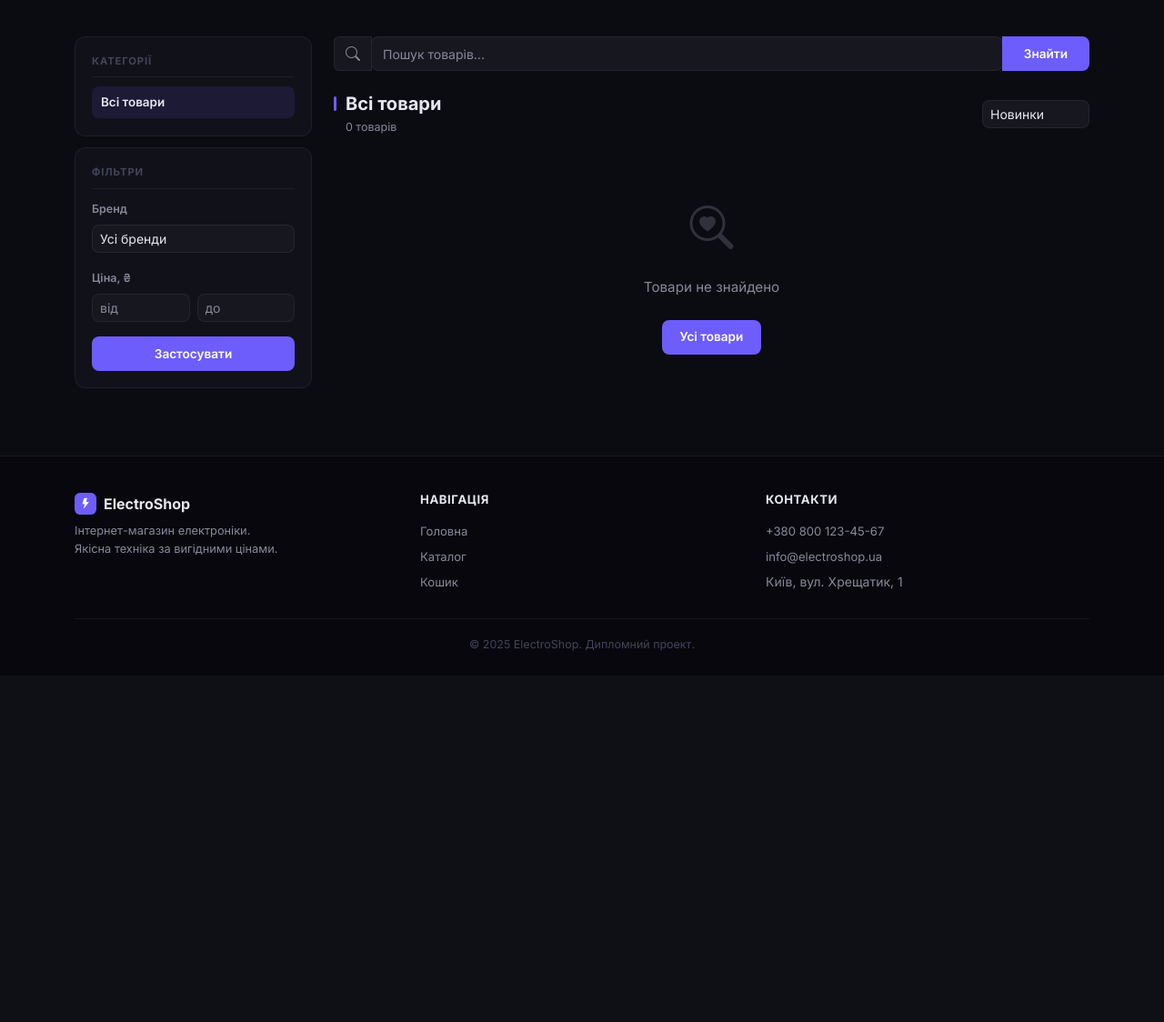
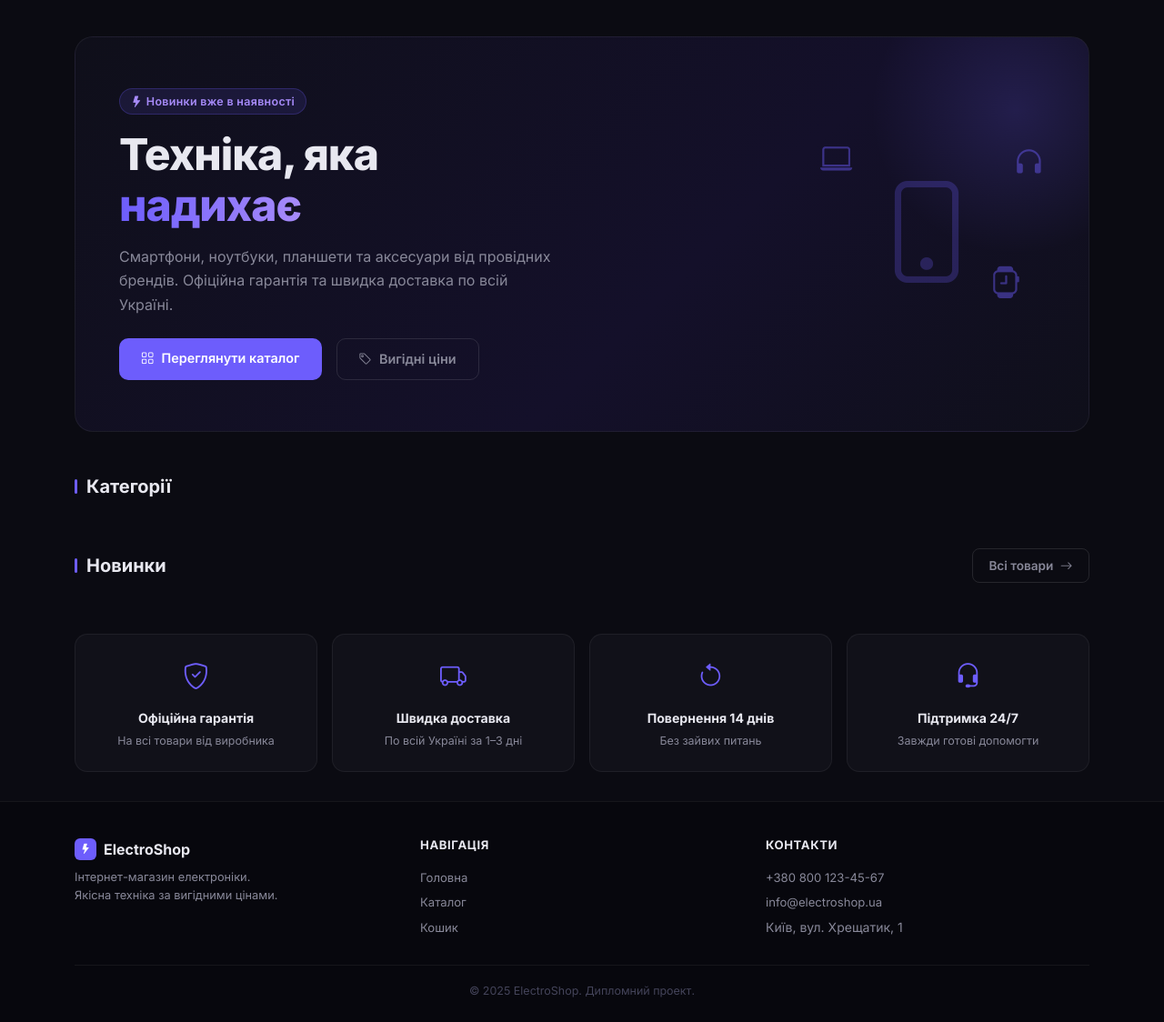
Before and after one commit to VVdev228/ElectroShop, a Django app: page / in a window 1280 px wide. Shown: the part 57-1181 px from the top of the page at 91% size. Before the commit the page ends 773 px from the top, so only its background shows below. Run offline with Django 5.2, Linux system fonts and the light colour scheme; data that the repository does not hold is empty.

Commit message:
Додати головну сторінку, зміну пароля, характеристики товарів та мерж кошика
- Головна сторінка (templates/home.html): hero-банер, категорії з іконками,
  8 новинок, блок переваг; home_view у catalog/views.py
- Зміна пароля: CustomPasswordChangeForm, password_change_view, URL
  /users/password-change/, шаблон password_change.html, кнопка в профілі
- Характеристики товарів: JSONField specs у Product, міграція 0004,
  детальна таблиця в product_detail.html; заповнено для 19 товарів
- Мерж кошика: saved_cart JSONField у CustomUser (міграція 0003),
  cart_signals.py — збереження при logout та злиття при login
- Виправлено verbose_name у orders/models.py (рос. → укр.)

Co-Authored-By: Claude Sonnet 4.6 <noreply@anthropic.com>

```diff
--- a/catalog/models.py
+++ b/catalog/models.py
@@ -137,6 +137,12 @@ class Product(models.Model):
         blank=True,
         verbose_name='Изображение',
     )
+    specs = models.JSONField(
+        default=dict,
+        blank=True,
+        verbose_name='Характеристики',
+        help_text='Словник "назва": "значення", наприклад: {"Дисплей": "6.1 OLED"}',
+    )
     available = models.BooleanField(
         default=True,
         verbose_name='Доступен',
--- a/catalog/templates/catalog/product_detail.html
+++ b/catalog/templates/catalog/product_detail.html
@@ -116,10 +116,13 @@
 
                 <hr class="my-4">
                 <h5 class="fw-semibold mb-3">Характеристики</h5>
-                <table class="table table-sm">
+                <table class="table table-sm specs-table">
                     <tr><td class="text-muted">Категорія</td><td class="fw-semibold">{{ product.category.name }}</td></tr>
                     <tr><td class="text-muted">Бренд</td><td class="fw-semibold">{{ product.brand.name }}</td></tr>
                     <tr><td class="text-muted">Артикул</td><td class="fw-semibold">{{ product.sku }}</td></tr>
+                    {% for key, value in product.specs.items %}
+                    <tr><td class="text-muted">{{ key }}</td><td class="fw-semibold">{{ value }}</td></tr>
+                    {% endfor %}
                 </table>
             </div>
         </div>
--- a/catalog/views.py
+++ b/catalog/views.py
@@ -23,6 +23,26 @@ def _build_categories_with_brands():
         brands_list = sorted(cat_brands_map.get(cat.id, {}).values(), key=lambda b: b.name)
         result.append((cat, brands_list))
     return result
+
+
+CATEGORY_ICONS = {
+    'smartfony':  'bi-phone',
+    'noutbuki':   'bi-laptop',
+    'planshety':  'bi-tablet',
+    'navushniki': 'bi-headphones',
+    'aksesuary':  'bi-plug',
+}
+
+
+def home_view(request):
+    """Головна сторінка з hero-банером та підбіркою товарів."""
+    featured = Product.objects.filter(available=True).select_related('category', 'brand').order_by('-created_at')[:8]
+    categories = Category.objects.all()
+    categories_with_icons = [(c, CATEGORY_ICONS.get(c.slug, 'bi-grid')) for c in categories]
+    return render(request, 'home.html', {
+        'featured': featured,
+        'categories_with_icons': categories_with_icons,
+    })
 
 
 def product_list(request, category_slug=None):
--- a/config/urls.py
+++ b/config/urls.py
@@ -8,11 +8,11 @@ from django.urls import path, include
 from django.conf import settings
 from django.conf.urls.static import static
 
-from catalog.views import product_list
+from catalog.views import home_view
 
 urlpatterns = [
     path('admin/', admin.site.urls),
-    path('', product_list, name='home'),             # Главная = каталог
+    path('', home_view, name='home'),
     path('catalog/', include('catalog.urls')),         # Каталог товаров
     path('orders/', include('orders.urls')),           # Заказы и корзина
     path('users/', include('users.urls')),             # Авторизация
--- a/orders/apps.py
+++ b/orders/apps.py
@@ -16,4 +16,5 @@ class OrdersConfig(AppConfig):
         Сигналы будут созданы на Шаге 5 для автоматического
         списания товара со склада при оформлении заказа.
         """
-        import orders.signals  # noqa: F401
+        import orders.signals      # noqa: F401
+        import orders.cart_signals  # noqa: F401
--- /dev/null
+++ b/templates/home.html
@@ -0,0 +1,284 @@
+{% extends "base.html" %}
+
+{% block title %}ElectroShop — Інтернет-магазин електроніки{% endblock %}
+
+{% block content %}
+<div class="animate-in">
+
+    {# ─── HERO ─────────────────────────────────────────────────── #}
+    <div class="hero-section mb-5">
+        <div class="hero-inner">
+            <div class="row align-items-center">
+                <div class="col-lg-7">
+                    <div class="hero-badge mb-3">
+                        <i class="bi bi-lightning-fill me-1"></i> Новинки вже в наявності
+                    </div>
+                    <h1 class="hero-title">
+                        Техніка, яка<br>
+                        <span class="hero-accent">надихає</span>
+                    </h1>
+                    <p class="hero-sub">
+                        Смартфони, ноутбуки, планшети та аксесуари від провідних брендів.
+                        Офіційна гарантія та швидка доставка по всій Україні.
+                    </p>
+                    <div class="d-flex flex-wrap gap-3 mt-4">
+                        <a href="{% url 'catalog:product_list' %}" class="btn btn-es-primary btn-lg-hero">
+                            <i class="bi bi-grid me-2"></i>Переглянути каталог
+                        </a>
+                        <a href="{% url 'catalog:product_list' %}?sort=price_asc" class="btn btn-es-outline btn-lg-hero">
+                            <i class="bi bi-tag me-2"></i>Вигідні ціни
+                        </a>
+                    </div>
+                </div>
+                <div class="col-lg-5 d-none d-lg-flex justify-content-end">
+                    <div class="hero-art">
+                        <i class="bi bi-phone hero-icon-main"></i>
+                        <i class="bi bi-laptop hero-icon-float hero-icon-float-1"></i>
+                        <i class="bi bi-headphones hero-icon-float hero-icon-float-2"></i>
+                        <i class="bi bi-smartwatch hero-icon-float hero-icon-float-3"></i>
+                    </div>
+                </div>
+            </div>
+        </div>
+    </div>
+
+    {# ─── CATEGORIES ───────────────────────────────────────────── #}
+    <section class="mb-5">
+        <div class="section-header mb-4">
+            <div class="section-line"></div>
+            <h2 class="h5 mb-0 fw-bold">Категорії</h2>
+        </div>
+        <div class="row g-3 row-cols-2 row-cols-sm-3 row-cols-md-5">
+            {% for cat, icon in categories_with_icons %}
+            <div class="col">
+                <a href="{{ cat.get_absolute_url }}" class="cat-card text-decoration-none">
+                    <i class="bi {{ icon }} cat-card-icon"></i>
+                    <span class="cat-card-name">{{ cat.name }}</span>
+                </a>
+            </div>
+            {% endfor %}
+        </div>
+    </section>
+
+    {# ─── FEATURED PRODUCTS ────────────────────────────────────── #}
+    <section class="mb-4">
+        <div class="d-flex justify-content-between align-items-center mb-4">
+            <div class="section-header mb-0">
+                <div class="section-line"></div>
+                <h2 class="h5 mb-0 fw-bold">Новинки</h2>
+            </div>
+            <a href="{% url 'catalog:product_list' %}" class="btn btn-es-outline btn-sm">
+                Всі товари <i class="bi bi-arrow-right ms-1"></i>
+            </a>
+        </div>
+        <div class="row row-cols-2 row-cols-sm-2 row-cols-md-3 row-cols-xl-4 g-3">
+            {% for product in featured %}
+            <div class="col">
+                <div class="product-card h-100">
+                    <a href="{{ product.get_absolute_url }}" class="card-img-top text-decoration-none">
+                        {% if product.image %}
+                            <img src="{{ product.image.url }}" alt="{{ product.name }}">
+                        {% else %}
+                            <i class="bi bi-image" style="font-size: 2.5rem; color: var(--c-text-3);"></i>
+                        {% endif %}
+                    </a>
+                    <div class="card-body">
+                        <span class="product-brand">{{ product.brand.name }}</span>
+                        <h5 class="card-title mb-3">
+                            <a href="{{ product.get_absolute_url }}">{{ product.name }}</a>
+                        </h5>
+                        <div class="d-flex justify-content-between align-items-center mt-auto">
+                            <span class="product-price">{{ product.price|floatformat:0 }} ₴</span>
+                            <form action="{% url 'orders:cart_add' product.pk %}" method="post">
+                                {% csrf_token %}
+                                <input type="hidden" name="quantity" value="1">
+                                <input type="hidden" name="override" value="">
+                                <button type="submit" class="btn-es-cart">
+                                    <i class="bi bi-bag-plus me-1"></i>До кошика
+                                </button>
+                            </form>
+                        </div>
+                    </div>
+                </div>
+            </div>
+            {% endfor %}
+        </div>
+    </section>
+
+    {# ─── ADVANTAGES ───────────────────────────────────────────── #}
+    <section class="mt-5 mb-2">
+        <div class="row g-3 row-cols-1 row-cols-sm-2 row-cols-md-4">
+            <div class="col">
+                <div class="advantage-card">
+                    <i class="bi bi-shield-check advantage-icon"></i>
+                    <div class="advantage-title">Офіційна гарантія</div>
+                    <div class="advantage-desc">На всі товари від виробника</div>
+                </div>
+            </div>
+            <div class="col">
+                <div class="advantage-card">
+                    <i class="bi bi-truck advantage-icon"></i>
+                    <div class="advantage-title">Швидка доставка</div>
+                    <div class="advantage-desc">По всій Україні за 1–3 дні</div>
+                </div>
+            </div>
+            <div class="col">
+                <div class="advantage-card">
+                    <i class="bi bi-arrow-counterclockwise advantage-icon"></i>
+                    <div class="advantage-title">Повернення 14 днів</div>
+                    <div class="advantage-desc">Без зайвих питань</div>
+                </div>
+            </div>
+            <div class="col">
+                <div class="advantage-card">
+                    <i class="bi bi-headset advantage-icon"></i>
+                    <div class="advantage-title">Підтримка 24/7</div>
+                    <div class="advantage-desc">Завжди готові допомогти</div>
+                </div>
+            </div>
+        </div>
+    </section>
+
+</div>
+
+<style>
+/* ─── HERO ─── */
+.hero-section {
+    background: linear-gradient(135deg, #0f0f1a 0%, #14102a 60%, #0f0f1a 100%);
+    border: 1px solid var(--c-border);
+    border-radius: 20px;
+    padding: 3.5rem 3rem;
+    overflow: hidden;
+    position: relative;
+}
+.hero-section::before {
+    content: '';
+    position: absolute;
+    top: -80px; right: -80px;
+    width: 320px; height: 320px;
+    background: radial-gradient(circle, rgba(109,93,252,0.18) 0%, transparent 70%);
+    pointer-events: none;
+}
+.hero-badge {
+    display: inline-flex;
+    align-items: center;
+    background: var(--c-accent-lo);
+    border: 1px solid rgba(109,93,252,0.25);
+    color: #a78bfa;
+    font-size: 0.78rem;
+    font-weight: 600;
+    padding: 4px 12px;
+    border-radius: 20px;
+    letter-spacing: 0.3px;
+}
+.hero-title {
+    font-size: 3rem;
+    font-weight: 800;
+    line-height: 1.15;
+    color: var(--c-text);
+    letter-spacing: -1px;
+}
+.hero-accent {
+    background: linear-gradient(90deg, #6d5dfc, #a78bfa);
+    -webkit-background-clip: text;
+    -webkit-text-fill-color: transparent;
+    background-clip: text;
+}
+.hero-sub {
+    color: var(--c-text-2);
+    font-size: 1rem;
+    line-height: 1.65;
+    max-width: 480px;
+    margin-top: 1rem;
+}
+.btn-lg-hero {
+    padding: 0.7rem 1.5rem;
+    font-size: 0.9rem;
+    border-radius: 10px;
+}
+.hero-art {
+    position: relative;
+    width: 260px;
+    height: 260px;
+}
+.hero-icon-main {
+    position: absolute;
+    top: 50%; left: 50%;
+    transform: translate(-50%, -50%);
+    font-size: 7rem;
+    color: var(--c-accent);
+    opacity: 0.25;
+}
+.hero-icon-float {
+    position: absolute;
+    font-size: 2.2rem;
+    color: var(--c-accent);
+    opacity: 0.45;
+    animation: floatIcon 3.5s ease-in-out infinite;
+}
+.hero-icon-float-1 { top: 8%; left: 5%; animation-delay: 0s; }
+.hero-icon-float-2 { top: 12%; right: 0%; animation-delay: 0.8s; }
+.hero-icon-float-3 { bottom: 15%; right: 10%; animation-delay: 1.5s; }
+
+@keyframes floatIcon {
+    0%, 100% { transform: translateY(0); }
+    50%       { transform: translateY(-10px); }
+}
+
+/* ─── CATEGORY CARDS ─── */
+.cat-card {
+    display: flex;
+    flex-direction: column;
+    align-items: center;
+    justify-content: center;
+    gap: 10px;
+    background: var(--c-surface);
+    border: 1px solid var(--c-border);
+    border-radius: 14px;
+    padding: 1.5rem 1rem;
+    transition: border-color 0.2s, transform 0.2s, background 0.2s;
+    text-align: center;
+}
+.cat-card:hover {
+    border-color: rgba(109,93,252,0.4);
+    background: #12122a;
+    transform: translateY(-3px);
+}
+.cat-card-icon {
+    font-size: 2rem;
+    color: var(--c-accent);
+}
+.cat-card-name {
+    font-size: 0.82rem;
+    font-weight: 600;
+    color: var(--c-text);
+    line-height: 1.3;
+}
+
+/* ─── ADVANTAGES ─── */
+.advantage-card {
+    background: var(--c-surface);
+    border: 1px solid var(--c-border);
+    border-radius: 14px;
+    padding: 1.5rem;
+    text-align: center;
+}
+.advantage-icon {
+    font-size: 1.8rem;
+    color: var(--c-accent);
+    display: block;
+    margin-bottom: 0.75rem;
+}
+.advantage-title {
+    font-size: 0.88rem;
+    font-weight: 700;
+    color: var(--c-text);
+    margin-bottom: 4px;
+}
+.advantage-desc {
+    font-size: 0.78rem;
+    color: var(--c-text-2);
+}
+</style>
+
+{% endblock %}
--- a/users/templates/users/profile.html
+++ b/users/templates/users/profile.html
@@ -28,6 +28,9 @@
                 {% endif %}
                 <a href="{% url 'users:profile_edit' %}" class="btn btn-es-outline btn-sm w-100">
                     <i class="bi bi-pencil me-1"></i> Редагувати профіль
+                </a>
+                <a href="{% url 'users:password_change' %}" class="btn btn-es-outline btn-sm w-100 mt-2">
+                    <i class="bi bi-shield-lock me-1"></i> Змінити пароль
                 </a>
             </div>
         </div>
--- a/users/urls.py
+++ b/users/urls.py
@@ -11,5 +11,6 @@ urlpatterns = [
     path('logout/', views.logout_view, name='logout'),
     path('profile/', views.profile_view, name='profile'),
     path('profile/edit/', views.profile_edit_view, name='profile_edit'),
+    path('password-change/', views.password_change_view, name='password_change'),
     path('dashboard/', views.manager_dashboard, name='manager_dashboard'),
 ]
```
Also changed, not shown: orders/cart_signals.py (added, +47 -0 lines), orders/models.py (+17 -17 lines), users/forms.py (+23 -1 lines), users/models.py (+7 -0 lines), users/templates/users/password_change.html (added, +44 -0 lines), users/views.py (+17 -1 lines), catalog/migrations/0004_add_specs_to_product.py (added), users/migrations/0003_add_saved_cart.py (added).
